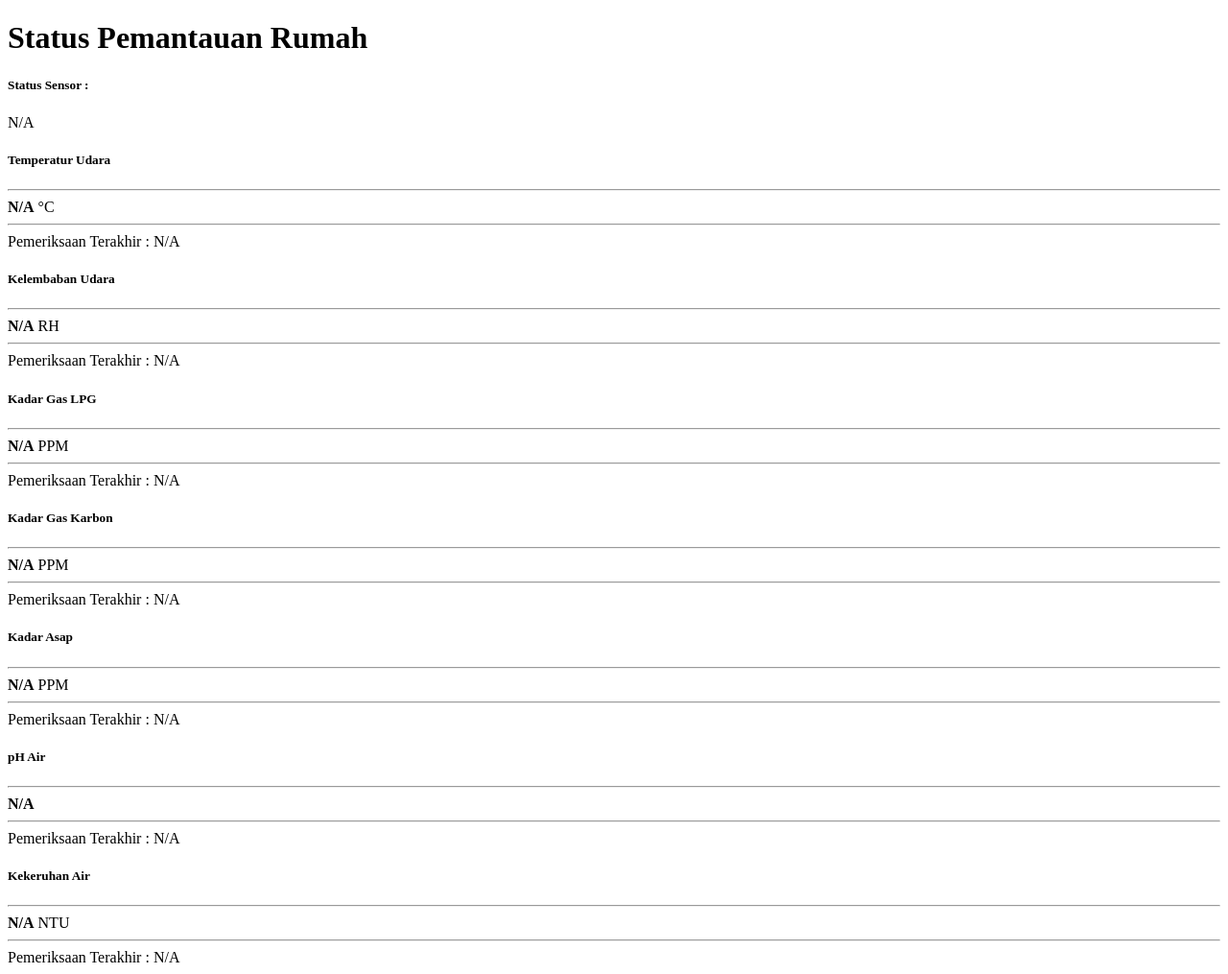
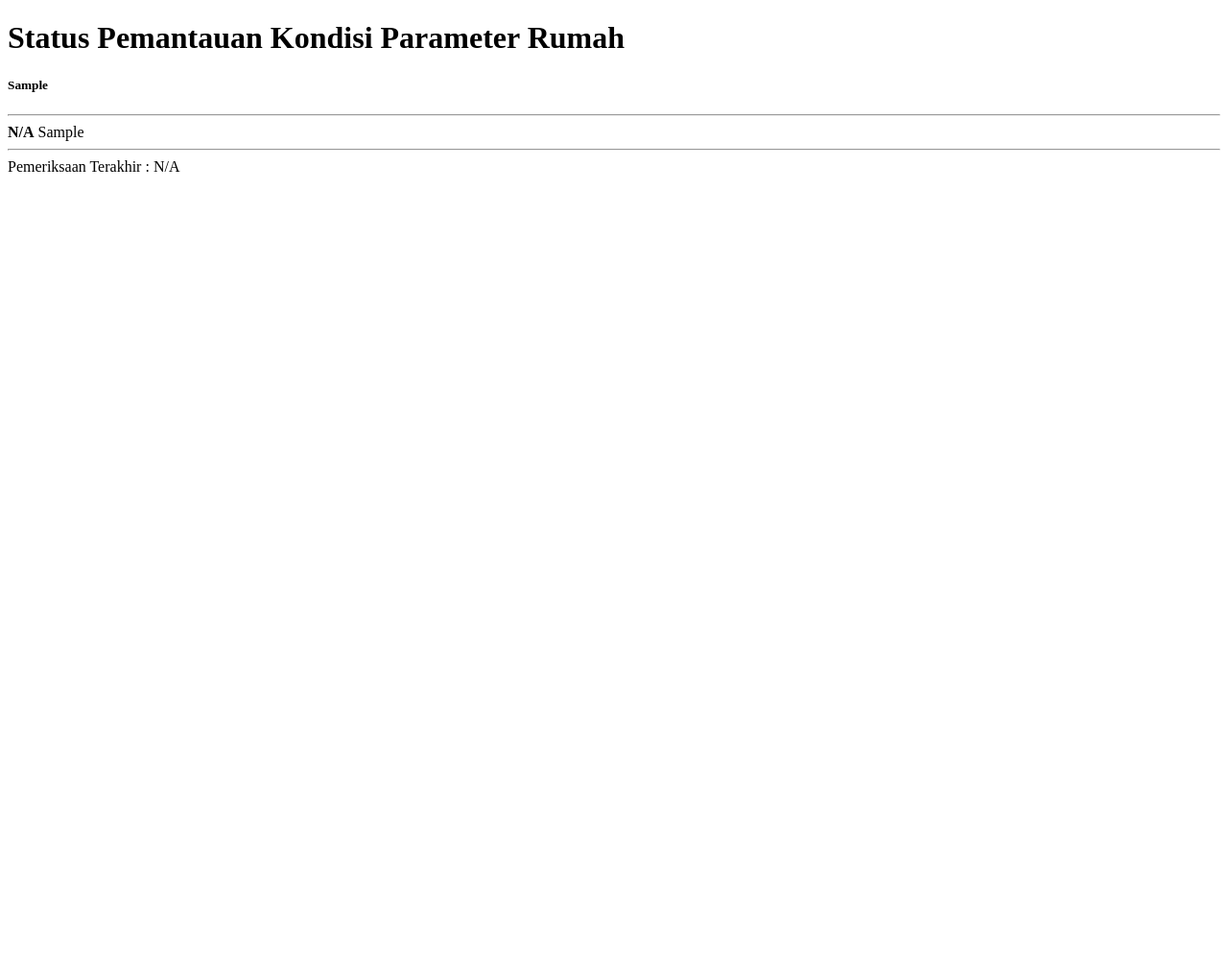
Before and after one commit to kelvindravin/skripsi, a CodeIgniter app: the page made by PemantauanRumah/application/views/home.php in a window 1280 px wide. Shown: the whole page at 96% size. After the commit the page ends 179 px from the top, so only its background shows below. Run offline with CodeIgniter, Linux system fonts and the light colour scheme; the template is opened without the code that fills it: most values are stand-ins (such as "Sample title", 1, 10 or a date in 2020).

Commit message:
fixing ERD (untested)

```diff
--- a/PemantauanRumah/application/views/home.php
+++ b/PemantauanRumah/application/views/home.php
@@ -7,123 +7,44 @@
 </head>
 
 <body class="d-flex flex-column min-vh-100 main-body">
+    <content class="main-body">
+        <h1 class="text-center mt-1 mb-5 py-2 text text-light bg bg-dark t">
+            Status Pemantauan Kondisi Parameter Rumah
+        </h1>
+        <div class="container-fluid mb-4">
+            <?php
+                $colCount = 0;
+                foreach ($readings as $value) {
+                    if($colCount == 0){
+                        echo '<div class="row text-center d-flex align-items-center justify-content-center">';
+                        $colCount++;
+                    }
 
-    <header>
-        <h1 class="text-center mt-1 text text-light">
-            Status Pemantauan Rumah
-        </h1>
-        <div class="text-center mb-2 text text-light">
-            <h5>
-                Status Sensor :
-            </h5>
-            <span id="statusSensing">N/A</span>
-        </div>
-    </header>
+                    echo '
 
-    <content class="main-body">
-        <div class="container-fluid mb-4">
-            <div class="row text-center d-flex align-items-center justify-content-center">
-                <div class="col-sm-2">
-                    <div class="card">
+                            <div class="card mx-2 my-2">
                                 <div class="card-body">
-                            <h5 class="card-title">Temperatur Udara</h5>
-                            <h7 class="text text-info"><span id="temperature_loc"></span></h7>
+                                    <h5 class="card-title">'. $value->identitasLengkap .'</h5>
+                                    <h7 class="text text-info"><span id="'. $value->identitasLengkap .'_loc"></span></h7>
                                     <hr>
-                            <span id="temperature" class="sensing-value"><strong>N/A</strong></span> °C
+                                    <span id="'. $value->identitasLengkap .'" class="sensing-value"><strong>N/A</strong></span> '. $value->satuanLengkap .'
                                     <br>
-                            <span id="temperature_warning"></span>
+                                    <span id="'. $value->identitasLengkap .'_warning"></span>
                                     <hr>
-                            Pemeriksaan Terakhir : <span class="badge badge-info" id="monitoring_time_temperature">N/A</span>
-                        </div>
-                    </div>
-                </div>
-                <div class="col-sm-2">
-                    <div class="card">
-                        <div class="card-body">
-                            <h5 class="card-title">Kelembaban Udara</h5>
-                            <h7 class="text text-info"><span id="humidity_loc"></span></h7>
-                            <hr>
-                            <span id="humidity" class="sensing-value"><strong>N/A</strong></span> RH
-                            <br>
-                            <span id="humidity_warning"></span>
-                            <hr>
-                            Pemeriksaan Terakhir : <span class="badge badge-info" id="monitoring_time_humidity">N/A</span>
-                        </div>
-                    </div>
-                </div>
-                <div class="col-sm-2">
-                    <div class="card">
-                        <div class="card-body">
-                            <h5 class="card-title">Kadar Gas LPG</h5>
-                            <h7 class="text text-info"><span id="lpg_loc"></span></h7>
-                            <hr>
-                            <span id="lpg" class="sensing-value"><strong>N/A</strong></span> PPM
-                            <br>
-                            <span id="lpg_warning"></span>
-                            <hr>
-                            Pemeriksaan Terakhir : <span class="badge badge-info" id="monitoring_time_lpg">N/A</span>
-                        </div>
-                    </div>
-                </div>
-                <div class="col-sm-2">
-                    <div class="card">
-                        <div class="card-body">
-                            <h5 class="card-title">Kadar Gas Karbon</h5>
-                            <h7 class="text text-info"><span id="carbon_loc"></span></h7>
-                            <hr>
-                            <span id="carbon" class="sensing-value"><strong>N/A</strong></span> PPM
-                            <br>
-                            <span id="carbon_warning"></span>
-                            <hr>
-                            Pemeriksaan Terakhir : <span class="badge badge-info" id="monitoring_time_carbon">N/A</span>
-                        </div>
-                    </div>
-                </div>
-                <div class="col-sm-2">
-                    <div class="card">
-                        <div class="card-body">
-                            <h5 class="card-title">Kadar Asap</h5>
-                            <h7 class="text text-info"><span id="smoke_loc"></span></h7>
-                            <hr>
-                            <span id="smoke" class="sensing-value"><strong>N/A</strong></span> PPM
-                            <br>
-                            <span id="smoke_warning"></span>
-                            <hr>
-                            Pemeriksaan Terakhir : <span class="badge badge-info" id="monitoring_time_smoke">N/A</span>
-                        </div>
-                    </div>
+                                    Pemeriksaan Terakhir : <span class="badge badge-info" id="monitoring_time_'. $value->identitasLengkap .'">N/A</span>
                                 </div>
                             </div>
 
-            <div class="row text-center d-flex align-items-center justify-content-center mt-4">
-                <div class="col-sm-2">
-                    <div class="card">
-                        <div class="card-body">
-                            <h5 class="card-title">pH Air</h5>
-                            <h7 class="text text-info"><span id="ph_loc"></span></h7>
-                            <hr>
-                            <span id="ph" class="sensing-value"><strong>N/A</strong></span>
-                            <br>
-                            <span id="ph_warning"></span>
-                            <hr>
-                            Pemeriksaan Terakhir : <span class="badge badge-info" id="monitoring_time_ph">N/A</span>
-                        </div>
-                    </div>
-                </div>
-                <div class="col-sm-2">
-                    <div class="card">
-                        <div class="card-body">
-                            <h5 class="card-title">Kekeruhan Air</h5>
-                            <h7 class="text text-info"><span id="turbidity_loc"></span></h7>
-                            <hr>
-                            <span id="turbidity" class="sensing-value"><strong>N/A</strong></span> NTU
-                            <br>
-                            <span id="turbidity_warning"></span>
-                            <hr>
-                            Pemeriksaan Terakhir : <span class="badge badge-info" id="monitoring_time_turbidity">N/A</span>
-                        </div>
-                    </div>
-                </div>
+                            ';
+
+                    $colCount++;
+
+                    if($colCount > 5){
+                        $colCount = 0;
+                        echo '</div>';
+                    }
+                }
+            ?>
             </div>
         </div>
     </content>
@@ -143,6 +64,7 @@
                 data: {},
                 success: function(data) {
                     // counting violation of detection for parameters
+                    /*
                     if (data.newLPG > 100) {
                         document.getElementById("lpg_warning").innerHTML = "<span class=\"badge badge-danger\">Kandungan LPG melebihi batas</span>";
                     } else {
@@ -280,6 +202,7 @@
                         document.getElementById("smoke_loc").innerHTML = data.newSmokeLoc;
                         document.getElementById("monitoring_time_smoke").innerHTML = data.timestampSmoke;
                     }
+                    */
                 }
             });
 
@@ -291,6 +214,7 @@
                 data: {},
                 success: function(status) {
                     // finding difference between now and last timestamp
+                    /*
                     var last_timestamp = new Date(status.sensingStatus);
                     var last_timestamp_seconds = (last_timestamp.getTime() / 1000) + "000";
                     var curr_timestamp = Date.now();
@@ -302,6 +226,7 @@
                     } else {
                         document.getElementById("statusSensing").innerHTML = "<span class=\"badge badge-success\">Online</span>"
                     }
+                    */
                 }
             });
         }, 5000);
```
Also changed, not shown: PemantauanRumah/application/controllers/C_Home.php (+12 -7 lines), PemantauanRumah/application/models/Pemantauan.php (+11 -2 lines), 1 other file. Lines whose indentation alone changed are shown as unchanged.
